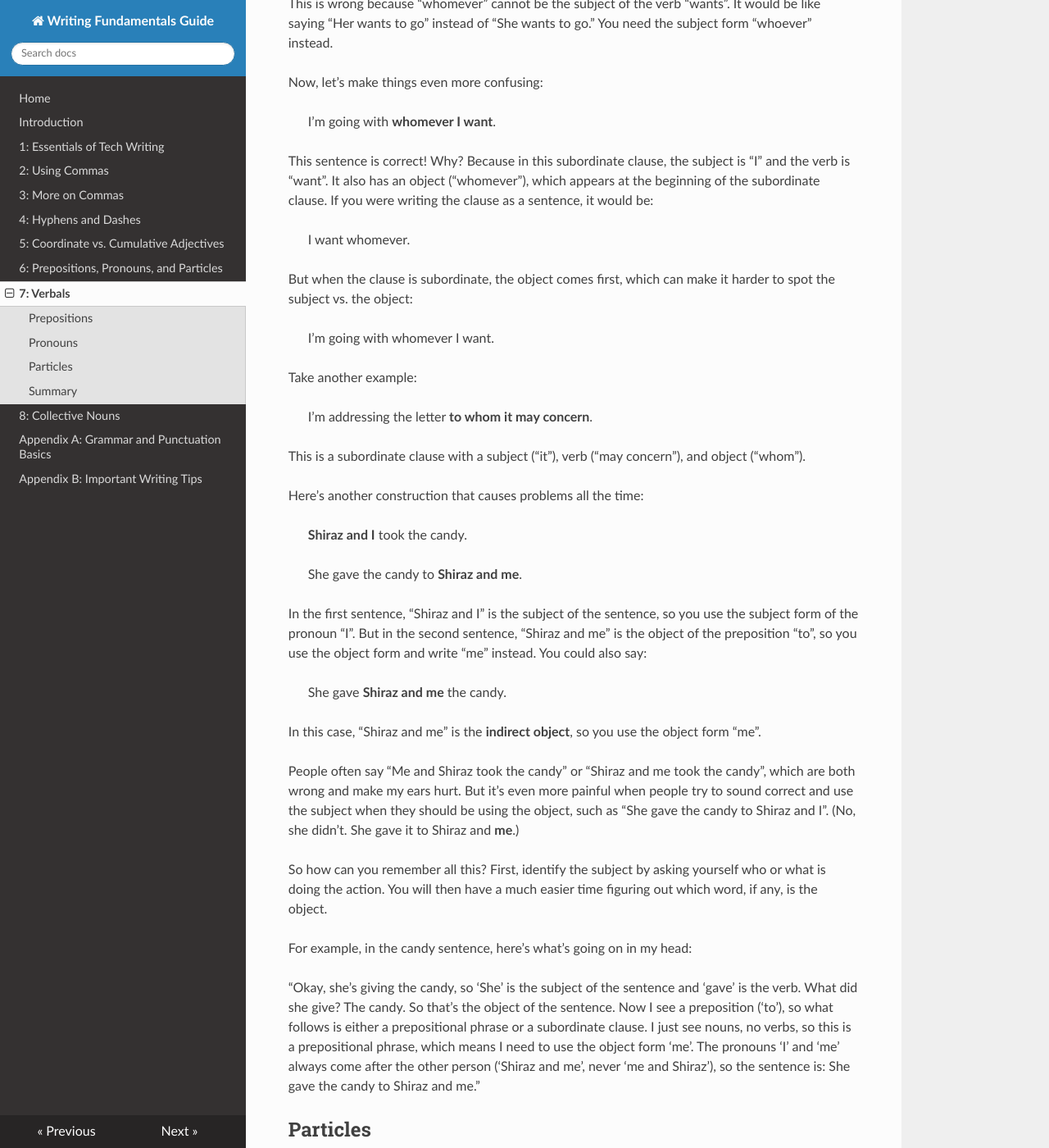
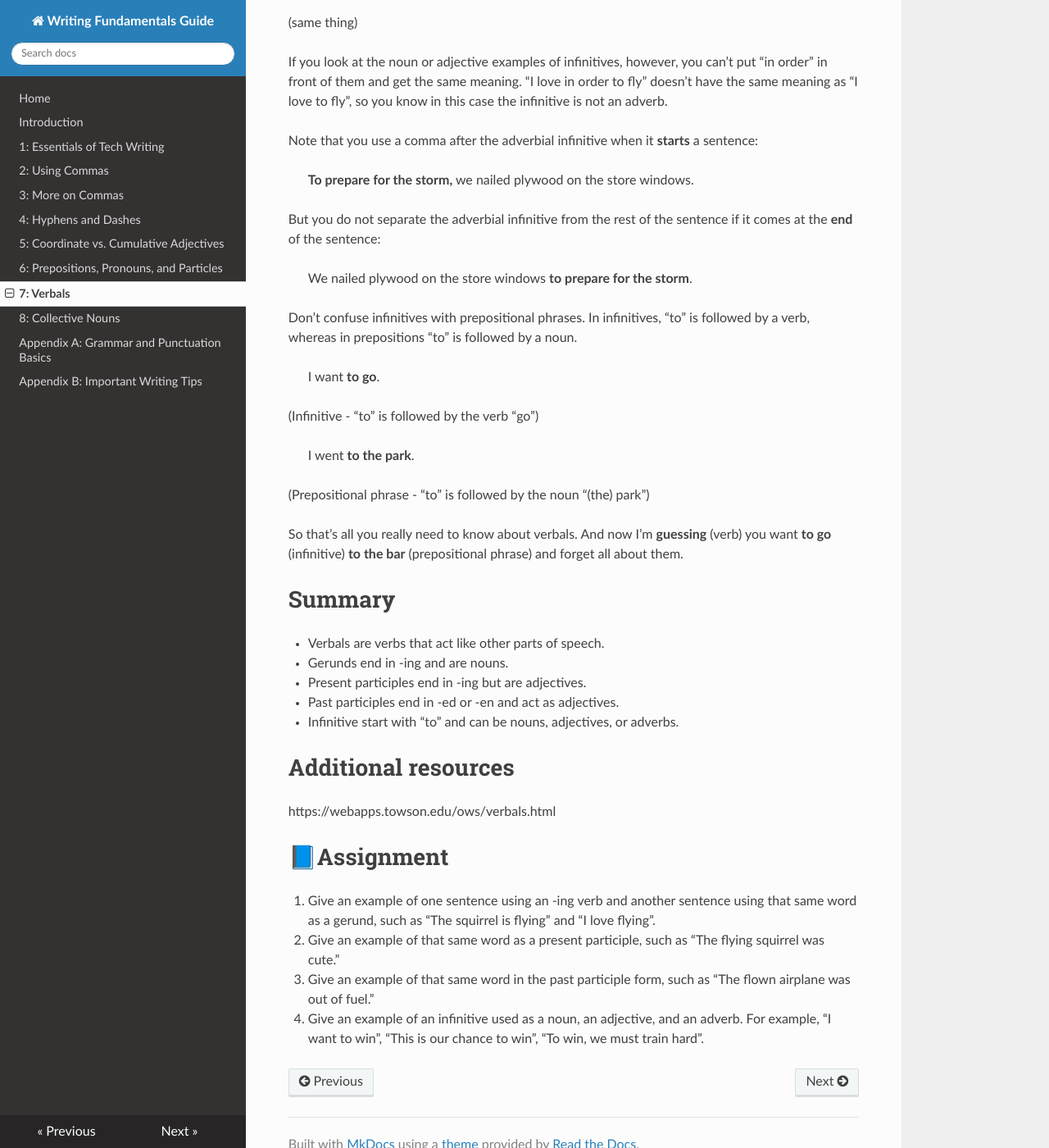
Before and after one commit to appellj/Writing-Fundamentals-Guide, an MkDocs documentation site: the page built from docs/lesson7-verbals.md, in a window 1280 px wide and 1400 px high, scrolled down 2943 px. Shown: the whole window at 82% size. Built offline with MkDocs 1.6.1, drawn with Linux system fonts in a browser that asks for light colours; nearby versions of some CDN libraries; old or Windows-style settings are respelled for this version of MkDocs; some of the changed text lies outside the part shown.

Commit message:
Repaste content from wiki
I had pasted lesson 6 by mistake

```diff
--- a/docs/lesson7-verbals.md
+++ b/docs/lesson7-verbals.md
@@ -1,167 +1,141 @@
 # Lesson 7: Verbals
 
-In this lesson, we will cover prepositional phrases, how to use pronouns correctly within them, and how to identify when a preposition is actually a particle (and why you might care).
+Most of us are familiar with verbs. They describe the action or state of being. For example:
 
-**Note:** It’s infuriating to me that prepositions, pronouns, particles, and participles (which are discussed in the next lesson) all start with “p”, because it makes it very easy to get them mixed up in my head. As you’re reading through this guide, pay close attention to any word that starts with “p” to make sure you know which one we’re discussing.
-## Prepositions
-A **prepositional phrase** provides additional information such as when, where, and how. It always starts with a **preposition** like one of the following words:
+> I **run**.
 
-* in
-* of
-* to
-* with
-* on
-* after
-* for
+(“I” is the subject, “run” is the verb)
 
-(For a list of more prepositions, go [here](https://www.englishclub.com/grammar/prepositions-list.htm).)
+> They **crashed**.
 
-For example, consider this simple sentence:
+(“They” is the subject, “crashed” is the verb)
 
-> I drove.
+> I **think**, therefore I **am**.
 
-If you want to say **where** you drove, add a prepositional phrase:
+(“I” is the subject in each clause, “think” and “am” are the verbs)
 
-> I drove **to the store**.
+> The plane **is flying** overhead.
 
-You could also use a prepositional phrase to say **when** you drove:
+(“plane” is the subject, “flying” is the verb preceded by the helper verb “is”)
 
-> I drove to the store **after midnight**.
+But sometimes, a verb is not a verb!
 
-If you want to say more about **which route** you drove, put the prepositional phrase after the verb “drove”:
+A **verbal** is a word formed from a verb that functions as a noun, adjective, or adverb. There are three types of verbals:
 
-> I drove **on highway 101** to the store.
+* Gerunds
+* Participles
+* Infinitives
 
-If you want to say more about **where** the store is located, put the prepositional phrase after the noun “store”:
+# Gerunds
+**Gerunds** end in “-ing” and act as a **noun**:
 
-> I drove to the store **on Broadway**.
+> **Flying** is my favorite pastime.
 
-Notice that you’ve now nested a prepositional phrase within a prepositional phrase, which is perfectly fine. You can use several prepositional phrases to add lots of details:
+(“Flying” is the subject of the sentence)
 
-> [After midnight], I drove [with Sam] [on highway 101] [to the store] [on Broadway].
+> I love **running**.
 
-A simple prepositional phrase has just a preposition (after, with, on, to) followed by a noun (midnight, Sam, highway 101, store, Broadway) and any modifiers (e.g., sleepy Sam, busy store).
+(“running” is the direct object of the sentence)
+# Participles
+**Participles** act as **adjectives**. There are two types of participles: **present** and **past**.
 
-If the words following the preposition include a subject and verb, though, the preposition is called a **subordinate conjunction**, and the phrase is actually a **subordinate clause** (also called a “dependent clause”).
+**Present participles**, like gerunds, end in **“-ing”**, but they’re used as adjectives, not nouns:
 
-For example, here are two sentences that use “after”:
+> The **flying** squirrel was amazing.
 
-> I drove **after the show**.
+(“flying” is an adjective modifying “squirrel”)
 
-(“after” is a preposition that starts a prepositional phrase)
+> The squirrel **flying across the sky** was amazing.
 
-> I drove **after Sam fell asleep**.
+(“flying across the sky” is a present participial phrase acting as an adjective modifying “squirrel”)
 
-(“after” is a subordinate conjunction that starts a subordinate clause)
+**Past participles** usually end in **“-ed”** or **“-en”**:
 
-In both cases, use the same comma rules as described in [Separating a dependent clause from an independent clause](https://github.com/appellj/Writing-Fundamentals-Guide/wiki/Lesson-2:-Using-Commas#separating-a-dependent-clause-from-an-independent-clause). In short, if the prepositional phrase/subordinate clause appears before the main part of the sentence, you insert a comma, whereas you don’t use a comma if it appears at the end of the sentence. (That sentence I just wrote provides examples of both.) Here are more examples:
+The **crashed** server made us frantic.
+(“crashed” is an adjective modifying “server”)
 
-> **After midnight**, I drove.
+The **broken** windows leaked a lot of rain.
+(“broken” is an adjective modifying “windows”)
 
-(prep. phrase is at the beginning, so insert a comma)
+Don’t confuse gerunds and present participles with verbs in the progressive tense, which come after a form of the verb “to be”:
 
-> I drove **after midnight**.
+> The plane **is flying** overhead. (verb)
 
-(prep. phrase is at the end, so no comma)
+> The cat **was running** across the lawn. (verb)
 
-> **After Sam fell asleep**, I drove.
+Don’t confuse past participles with verbs in the passive voice, which start with was/were:
 
-(subordinate clause is at the beginning, so insert a comma)
+> The windshield **was cracked**. (verb)
 
-> I drove **after Sam fell asleep**.
+> The windows **were broken**. (verb)
+# Infinitives
+**Infinitives start with “to”** and end with the simple present form of a verb, such as “to fly” and “to crack”. They can act as nouns, adjectives, or adverbs.
+## Nouns
+> **To live** is **to adjust**.
 
-(subordinate clause. is at the end, so no comma)
-## Pronouns
-In prepositional phrases, the words that come after the preposition make up the object of the preposition. With a subordinate conjunction, however, the words that follow it make up a subordinate clause, which must include (at minimum) a subject and verb. Why does it matter if the pronoun is a preposition or a subordinate conjunction? Let’s look at an example:
+> I want **to go**.
 
-> I’m going with **whomever**.
+> I love **to fly**.
 
-> I’m going with **whoever wants to go**.
+## Adjectives
+> This is the best time **to start**.
 
-In the first sentence, you don’t have a verb after the preposition (“with”), so it’s a prepositional phrase, and the pronoun (“whomever”) that follows the preposition must be an object. This means that if you’re using a pronoun like “whoever”, you have to use the object form “whomever”, not the subject form “whoever”.
+(modifies “time”)
 
-In the second sentence, however, you have a verb (“wants”), so it’s a subordinate clause, not a prepositional phrase. In this case, you use the subject form “whoever” instead of the object form “whomever”.
+> The first attempt **to build the Panama Canal** ended in failure.
 
-This causes a lot of confusion. I see this incorrect construction all the time:
+(adjectival infinitive phrase modifying “attempt”)
 
-✘ Incorrect:
+## Adverbs
+You know an infinitive is acting as an adverb if you can put “in order” in front of it and get the same meaning.
 
-> I’m going with **whomever wants** to go.
+> **To win**, you need the highest number of points.
 
-This is wrong because “whomever” cannot be the subject of the verb “wants”. It would be like saying “Her wants to go” instead of “She wants to go.” You need the subject form “whoever” instead.
+(adverb modifying “need”)
 
-Now, let’s make things even more confusing:
+> **In order to win**, you need the highest number of points.
 
-> I’m going with **whomever I want**.
+(same thing)
 
-This sentence is correct! Why? Because in this subordinate clause, the subject is “I” and the verb is “want”. It also has an object (“whomever”), which appears at the beginning of the subordinate clause. If you were writing the clause as a sentence, it would be:
+> We nailed plywood on the store windows **to prepare for the storm**.
 
-> I want whomever.
+(adverbial infinitive phrase modifying “nailed”).
 
-But when the clause is subordinate, the object comes first, which can make it harder to spot the subject vs. the object:
+> We nailed plywood on the store windows **in order to prepare for the storm**.
 
-> I’m going with whomever I want.
+(same thing)
 
-Take another example:
+If you look at the noun or adjective examples of infinitives, however, you can’t put “in order” in front of them and get the same meaning. “I love in order to fly” doesn’t have the same meaning as “I love to fly”, so you know in this case the infinitive is not an adverb.
 
-> I’m addressing the letter **to whom it may concern**.
+Note that you use a comma after the adverbial infinitive when it **starts** a sentence:
 
-This is a subordinate clause with a subject (“it”), verb (“may concern”), and object (“whom”).
+> **To prepare for the storm,** we nailed plywood on the store windows.
 
-Here’s another construction that causes problems all the time:
+But you do not separate the adverbial infinitive from the rest of the sentence if it comes at the **end** of the sentence:
 
-> **Shiraz and I** took the candy.
+> We nailed plywood on the store windows **to prepare for the storm**.
 
-> She gave the candy to **Shiraz and me**.
+Don’t confuse infinitives with prepositional phrases. In infinitives, “to” is followed by a verb, whereas in prepositions “to” is followed by a noun.
 
-In the first sentence, “Shiraz and I” is the subject of the sentence, so you use the subject form of the pronoun “I”. But in the second sentence, “Shiraz and me” is the object of the preposition “to”, so you use the object form and write “me” instead. You could also say:
+> I want **to go**.
 
-> She gave **Shiraz and me** the candy.
+(Infinitive - “to” is followed by the verb “go”)
 
-In this case, “Shiraz and me” is the **indirect object**, so you use the object form “me”.
+> I went **to the park**.
 
-People often say “Me and Shiraz took the candy” or “Shiraz and me took the candy”, which are both wrong and make my ears hurt. But it’s even more painful when people try to sound correct and use the subject when they should be using the object, such as “She gave the candy to Shiraz and I”. (No, she didn’t. She gave it to Shiraz and **me**.)
+(Prepositional phrase - “to” is followed by the noun “(the) park”)
 
-So how can you remember all this? First, identify the subject by asking yourself who or what is doing the action. You will then have a much easier time figuring out which word, if any, is the object.
-
-For example, in the candy sentence, here’s what’s going on in my head:
-
-“Okay, she’s giving the candy, so ‘She’ is the subject of the sentence and ‘gave’ is the verb. What did she give? The candy. So that’s the object of the sentence. Now I see a preposition (‘to’), so what follows is either a prepositional phrase or a subordinate clause. I just see nouns, no verbs, so this is a prepositional phrase, which means I need to use the object form ‘me’. The pronouns ‘I’ and ‘me’ always come after the other person (‘Shiraz and me’, never ‘me and Shiraz’), so the sentence is: She gave the candy to Shiraz and me.”
-## Particles
-Here’s an interesting point that won’t usually affect your writing but is nice to know: sometimes words that look like prepositions are actually part of the verb. These are called **particles**. For example, in the verb “sign in”, “in” is a particle, not a preposition, and is an important part of the verb. Consider the differences in these two sentences:
-
-> Be sure to **sign in** before you continue.
-
-(“in” is a particle, because it’s a part of the verb “sign in”)
-
-> The sign **in the office** welcomes visitors.
-
-(“in” is a preposition that starts the prepositional phrase “in the office”)
-
-The main reason you might care about identifying a particle vs. a preposition is if you’re tempted to move the parts of the sentence around. The particle must not be separated from the verb, whereas the prepositional phrase can be moved. For example, you can say:
-
-> In the office, the sign welcomes visitors.
-
-But you cannot say:
-
-> In before you continue, be sure to sign.
-
-Nor can you say:
-
-> Before you continue, in be sure to sign.
-
-Even [Yoda](http://www.quickanddirtytips.com/education/grammar/yoda-grammar) doesn’t do this. (Awkward his speech is. Yes. Yes! Yet wise Yoda is.)
-
-## Summary
-* Prepositional phrases provide extra information such as when, where, and how.
-* When using pronouns in a prepositional phrase, use the object form of the pronoun (such as “to me”, “with whomever”).
-* When using pronouns in a subordinate clause, be sure to identify the subject and object (if any) in the clause and use the correct form of the pronoun.
-* Particles are prepositions that are part of the verb (such as “in” in “log in”) and must not be moved to a different spot in the sentence.
+So that’s all you really need to know about verbals. And now I’m **guessing** (verb) you want **to go** (infinitive) **to the bar** (prepositional phrase) and forget all about them.
+# Summary
+* Verbals are verbs that act like other parts of speech.
+* Gerunds end in -ing and are nouns.
+* Present participles end in -ing but are adjectives.
+* Past participles end in -ed or -en and act as adjectives.
+* Infinitive start with “to” and can be nouns, adjectives, or adverbs.
 # Additional resources
-* https://www.englishclub.com/grammar/prepositions-list.htm
-* http://www.chompchomp.com/terms/preposition.htm
-* https://webapps.towson.edu/ows/prepositions.htm
-* http://www.quickanddirtytips.com/education/grammar/yoda-grammar
-## 📘Assignment
-1. Write two sentences with prepositional phrases that include pronouns (don’t use the same preposition in both sentences).
-1. Write two sentences with subordinate clauses that include pronouns (choose two unique subordinate conjunctions that you didn’t use as pronouns in the previous task).
+https://webapps.towson.edu/ows/verbals.html
+# 📘Assignment
+1. Give an example of one sentence using an -ing verb and another sentence using that same word as a gerund, such as “The squirrel is flying” and “I love flying”.
+1. Give an example of that same word as a present participle, such as “The flying squirrel was cute.”
+1. Give an example of that same word in the past participle form, such as “The flown airplane was out of fuel.”
+1. Give an example of an infinitive used as a noun, an adjective, and an adverb. For example, “I want to win”, “This is our chance to win”, “To win, we must train hard”.
```
